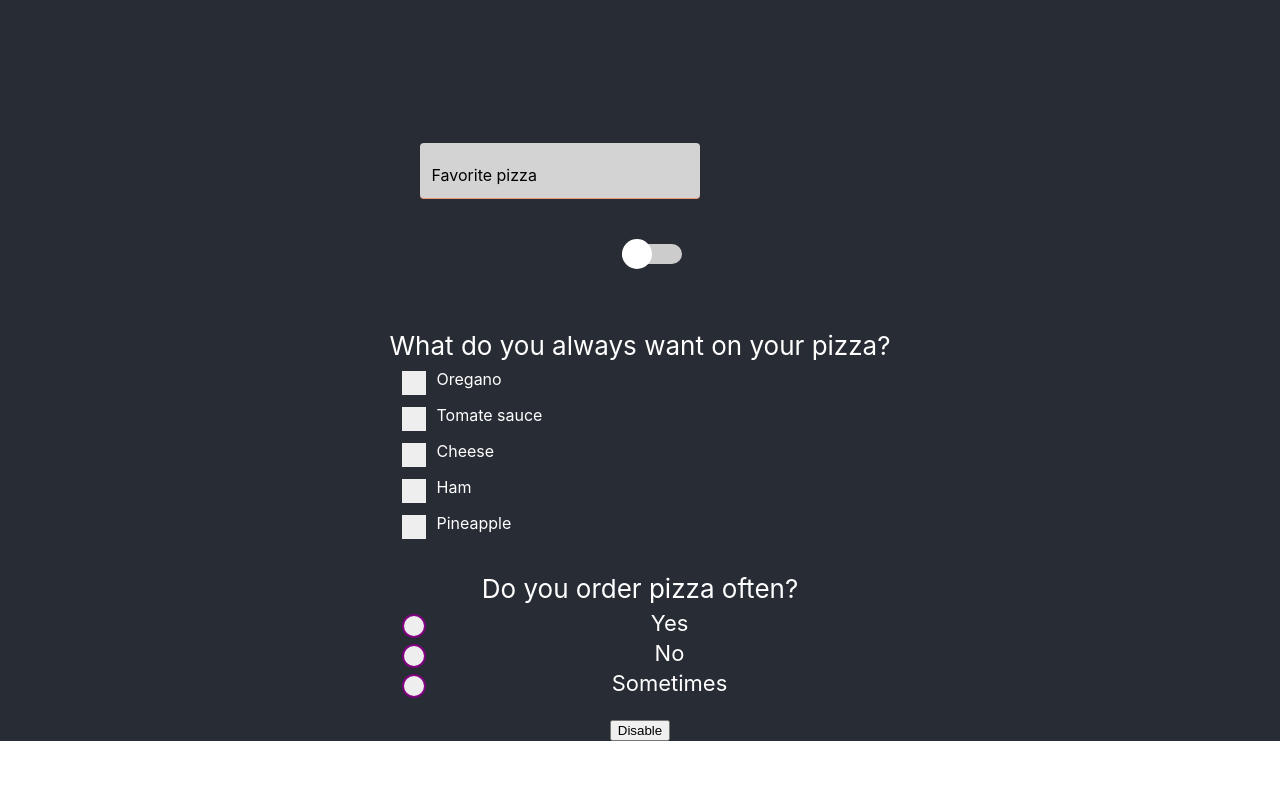
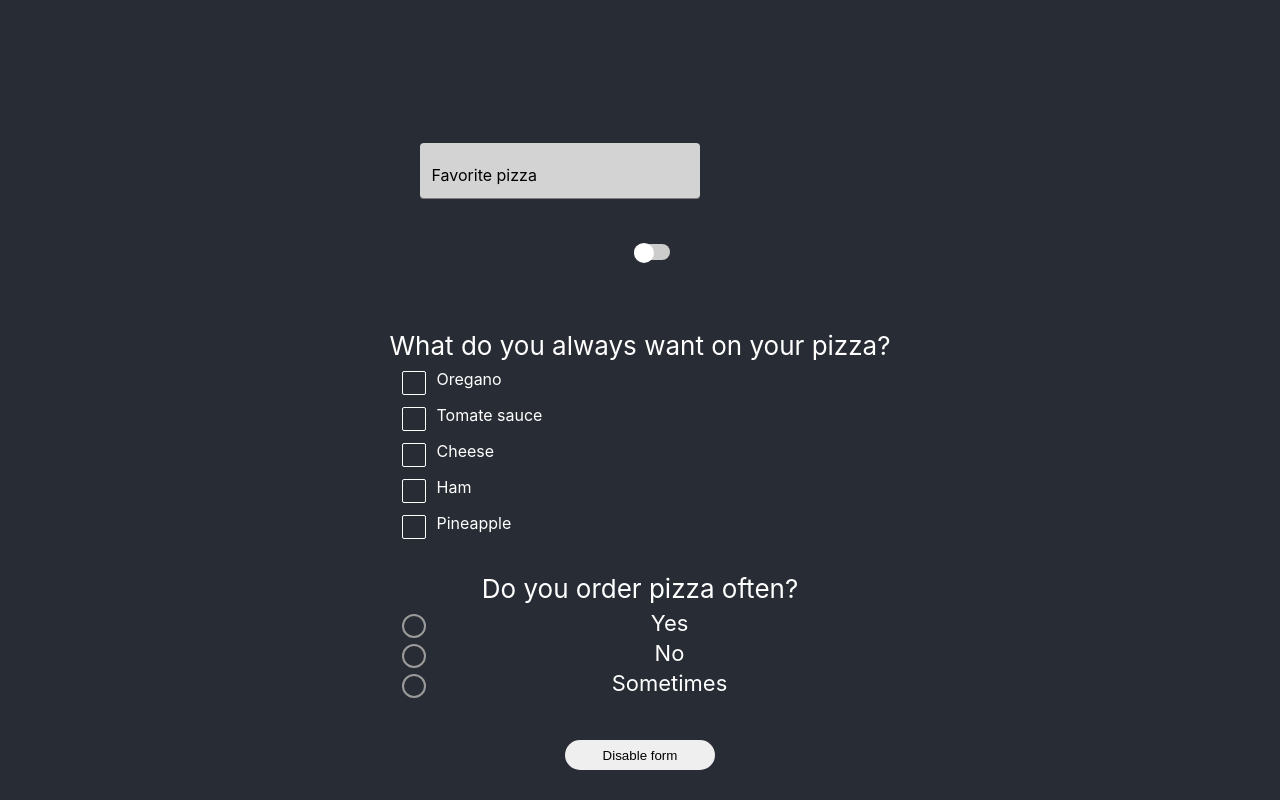
Before and after one commit to Cecilia-Wester/mandatory-uxdesign1, a React (Create React App) app: page / in a window 1280 px wide. Shown: the part 287-1087 px from the top of the page. Before the commit the page ends 1028 px from the top, so only its background shows below. Built offline with nearby package versions, Linux system fonts and the light colour scheme.

Commit message:
probably finished

```diff
--- a/src/App.css
+++ b/src/App.css
@@ -17,3 +17,17 @@
   font-size: calc(10px + 2vmin);
   color: white;
 }
+
+.disableButton{
+  border-radius: 36px;
+  outline: none;
+  border: none;
+  width: 150px;
+  height: 30px;
+  margin-bottom: 30px;
+}
+
+.disableButton:hover{
+  cursor: pointer;
+  background-color: rgb(156, 155, 155);
+}
--- a/src/App.js
+++ b/src/App.js
@@ -37,7 +37,7 @@ export default function App() {
           <Checkbox disabled={disabled} checked={checkboxValue} onChange={() => setCheckboxValue(true)}/>
           <Radiobutton disabled={disabled}/>
         </form>
-        <button className='disableButton' onClick={onClickDisable}>Disable</button>
+        <button className='disableButton' onClick={onClickDisable} style={{marginTop: '20px'}}>{disabled ?  'Use form': 'Disable form' }</button>
       </main>
     </div>
   );
--- a/src/Components/Checkbox/Checkbox.css
+++ b/src/Components/Checkbox/Checkbox.css
@@ -15,6 +15,7 @@
     cursor: pointer;
     height: 0;
     width: 0;
+    transition: .4s;
 }
 
 .checkmark {
@@ -23,12 +24,15 @@
     left: 0;
     height: 24px;
     width: 24px;
-    background-color: #eee;
+    background-color: #282c34;
     box-sizing: border-box;
+    border:1px solid white;
+    border-radius: 2px;
+    transition: .4s;
 }
 
 .checkboxContainer input:checked ~ .checkmark {
-    background-color: #6200EE;
+    background-color:  #6200eeff;
 }
 
 .checkmark:after {
@@ -42,19 +46,28 @@
 }
 
 .checkboxContainer .checkmark:after {
-    left: 9px;
-    top: 5px;
+    left: 7px;
+    top: 3px;
     width: 5px;
     height: 10px;
     border: solid white;
     border-width: 0 3px 3px 0;
     transform: rotate(45deg);
+    transition: .4s;
 }
 
 .checkboxContainer input:disabled ~ .checkmark{
     background-color: grey;
+    opacity: .3;
+    pointer-events: none;
+    transition: .4s;
 }
 
 .checkboxContainer input:focus ~ .checkmark{
-    background-color: lightgrey;
+    box-shadow: 0 0 0 1px #fff, 0 0 0 1rem rgba(221, 218, 218, 0.25);
+    transition: .4s;
 }
+
+.checkmark:hover {
+    box-shadow: 0 0 0 1px #fff, 0 0 0 1rem rgba(221, 218, 218, 0.25);
+}
--- a/src/Components/Radiobutton/Radiobutton.css
+++ b/src/Components/Radiobutton/Radiobutton.css
@@ -2,7 +2,6 @@
     margin: 20px;
     padding-top: 20px;
     display: flex;
-
 }
 
 .labelRadiobutton {
@@ -17,10 +16,9 @@
     user-select: none;
 }
 
-  /* Hide the browser's default radio button */
 .labelRadiobutton input {
-    width: 0px;
-    height: 0px ;
+    width: 1px;
+    height: 1px ;
     position: absolute;
     opacity: 0;
     cursor: pointer;
@@ -30,48 +28,54 @@
     color: white;
     margin: 1px;
 }
-  /* Create a custom radio button */
+
 .radiobtnSpan {
     position: absolute;
     top: 0;
     left: 0;
     height: 20px;
     width: 20px;
-    background-color: #eee;
+    background-color: #282c34;
     border-radius: 50%;
-    border: 2px solid purple;
+    border: 2px solid  rgb(156, 155, 155);
 }
 
-  /* On mouse-over, add a grey background color */
-  .labelRadiobutton:hover input ~ .radiobtnSpan {
-    background-color: rgb(156, 155, 155);
+.labelRadiobutton input:hover ~ .radiobtnSpan {
+    box-shadow:  0 0 0 1rem rgba(221, 218, 218, 0.25);
+    transition: .4s;
 }
 
-  /* When the radio button is checked, add a blue background */
-  .labelRadiobutton input:checked ~ .radiobtnSpan {
-    background-color: rgb(156, 155, 155);
+.labelRadiobutton input:focus ~ .radiobtnSpan{
+    box-shadow: 0 0 0 1rem rgba(221, 218, 218, 0.25);
+    transition: .4s;
 }
 
-  /* Create the indicator (the dot/circle - hidden when not checked) */
+.labelRadiobutton input:checked ~ .radiobtnSpan {
+    background-color: #282c34;
+}
+
 .radiobtnSpan:after {
     content: "";
     position: absolute;
     display: none;
 }
 
-  /* Show the indicator (dot/circle) when checked */
 .labelRadiobutton input:checked ~ .radiobtnSpan:after {
     display: block;
 }
 
-  /* Style the indicator (dot/circle) */
+.labelRadiobutton input:checked ~ .radiobtnSpan {
+    border-color: #6200eeff;
+}
+
 .labelRadiobutton .radiobtnSpan:after {
-    top: 3px;
-    left: 3px;
-    width: 15px;
-    height: 15px;
+    top: 50%;
+    left: 50%;
+    transform: translate(-50%,-50%);
+    width: 13px;
+    height: 13px;
     border-radius: 50%;
-    background: purple;
+    background:  #6200eeff;
 }
 
 .labelRadiobutton input:disabled ~ .radiobtnSpan{
--- a/src/Components/Switch/Switch.css
+++ b/src/Components/Switch/Switch.css
@@ -4,8 +4,8 @@
 
 .labelSwitch{
   position: relative;
-  width: 60px;
-  height: 20px;
+  width: 36px;
+  height: 16px;
   border-radius: 8px;
   display: inline-block;
 }
@@ -31,24 +31,22 @@
 .slider::before{
   position: absolute;
   content: "";
-  height: 30px;
-  width: 30px;
+  height: 20px;
+  width: 20px;
   left: 0px;
-  bottom: -5px;
+  bottom: -2.5px;
   background-color: white;
   transition: .4s;
 }
 
 input:checked + .slider {
-  background-color: #2196f3;
+  background-color:  rgb(225, 217, 235);
+  opacity: .8;
 }
 
 input:checked + .slider:before {
-  background-color: #1a65a3;
-}
-
-input:checked + .slider:before {
-  transform: translateX(40px);
+  background-color: rgb(151, 88, 240);
+  transform: translateX(20px);
 }
 
 .slider {
@@ -59,7 +57,7 @@ input:checked + .slider:before {
   border-radius: 50%;
 }
 
-.input:disabled{
+.input:disabled + .slider{
   position: absolute;
   content: "";
   height: 20px;
@@ -69,8 +67,24 @@ input:checked + .slider:before {
   background-color: white;
   opacity: .5;
   transition: .4s;
+  pointer-events: none;
 }
 
 input:focus + .slider::before {
-  box-shadow: 0 0 0 1px #fff, 0 0 0 1rem rgba(0, 123, 255, 0.25);
+  box-shadow: 0 0 0 1px #fff, 0 0 0 1rem rgba(255, 0, 221, 0.25);
 }
+
+input:checked:hover + .slider::before{
+  cursor: pointer;
+  box-shadow:  0 0 0 1rem rgba(255, 0, 221, 0.25);
+}
+
+input:hover + .slider::before{
+  cursor: pointer;
+  box-shadow: 0 0 0 1rem rgba(221, 218, 218, 0.25); ;
+}
+
+input:hover:disabled + .slider::before{
+  pointer-events: none;
+  box-shadow: none;
+}
--- a/src/Components/Textfield/Textfield.css
+++ b/src/Components/Textfield/Textfield.css
@@ -10,7 +10,7 @@
     height: 100%;
     border-radius: 4px;
     background-color: lightgray;
-    border-bottom: 1px solid darksalmon;
+    border-bottom: 1px solid grey;
     border-top: none;
     border-left: none;
     border-right: none;
@@ -49,35 +49,35 @@
 
   .textInputField:focus + label{
     position: absolute;
-    color: rgb(139, 39, 139);
-    transform: translateY(-15px) translateX(12px) scale(0.75);
+    color:  rgb(245, 2, 245);
+    transform: translateY(-16px) translateX(12px) scale(0.75);
     transform-origin: 0 0;
     transition: all 0.5s linear;
   }
 
   .textInputField:valid + label{
     position: absolute;
-    color: rgb(139, 39, 139);
+    color:  rgb(245, 2, 245);
     transform: translateY(-15px) translateX(12px) scale(0.75);
     transform-origin: 0 0;
     transition: all 0.5s linear;
   }
 
-  .textInputField:disabled:valid + label{
+  /* .textInputField:disabled:valid + label{
     position: absolute;
     color: rgb(139, 39, 139);
     transform: translateY(-15px) translateX(12px) scale(0.75);
     transform-origin: 0 0;
     transition: all 0.5s linear;
-  }
+  } */
 
   .textInputFieldBottom{
     height: 2px;
     width: 0;
     position: absolute;
-    bottom: 0px;
+    bottom: 1px;
     left: 50%;
-    background-color: red;
+    background-color:  rgb(245, 2, 245);
     transform: translateX(-50%);
     transform-origin: center;
     transition: 0.5s;
@@ -85,7 +85,7 @@
 
   .textInputField:focus ~ .textInputFieldBottom{
     width: 100%;
-    background-color: darkorange;
+    background-color:  rgb(245, 2, 245);
   }
 
  .textInputField:disabled{
```
Also changed, not shown: src/Components/Radiobutton/Radiobutton.js (indentation only). Lines whose indentation alone changed are shown as unchanged.
